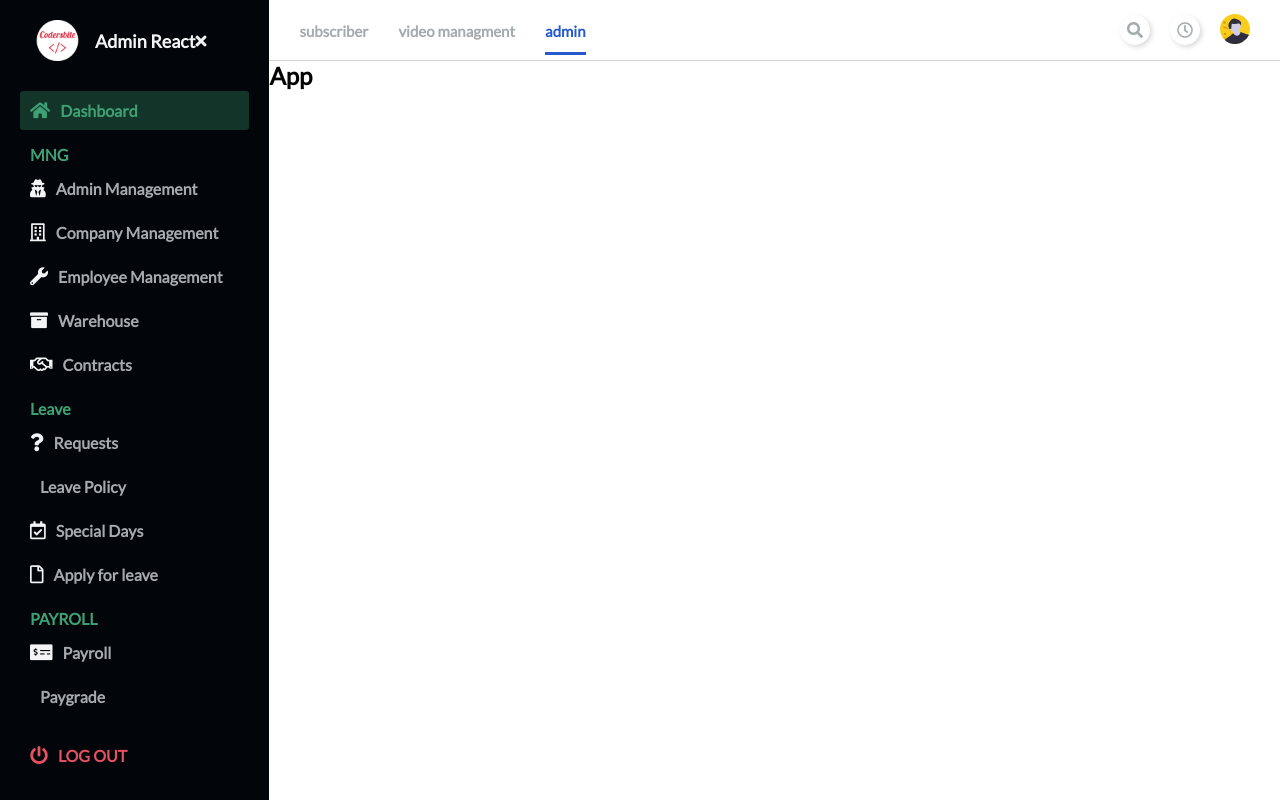
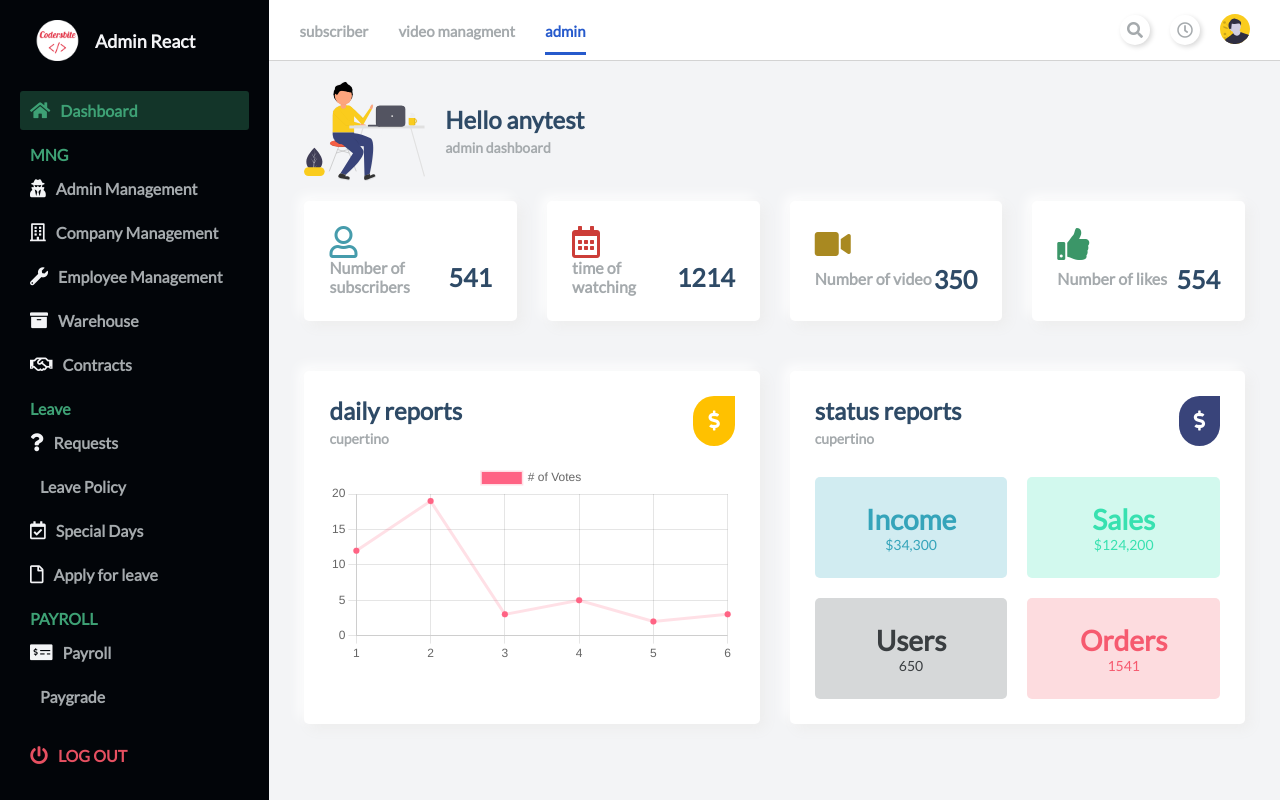
Before and after one commit to a-sadri/react-admin-template, a React (Create React App) app: page / in a window 1280 px wide. Built offline with nearby package versions, Linux system fonts and the light colour scheme; some icons are missing.

Commit message:
Create main and charts component

```diff
--- a/package.json
+++ b/package.json
@@ -6,7 +6,9 @@
     "@testing-library/jest-dom": "^5.15.0",
     "@testing-library/react": "^11.2.7",
     "@testing-library/user-event": "^12.8.3",
+    "chart.js": "^3.6.0",
     "react": "^17.0.2",
+    "react-chartjs-2": "^3.3.0",
     "react-dom": "^17.0.2",
     "react-scripts": "4.0.3",
     "web-vitals": "^1.1.2"
--- a/src/App.js
+++ b/src/App.js
@@ -1,5 +1,6 @@
 import { useState } from 'react';
 import './App.css';
+import Main from './components/main/Main';
 import Navbar from './components/navbar/Navbar';
 import Sidebar from './components/sidebar/Sidebar';
 
@@ -17,7 +18,7 @@ const App = () => {
   return (
     <div className='container'>
       <Navbar sidebarOpen={sidebarOpen} openSidebar={openSidebar} />
-      <h2>App</h2>
+      <Main />
       <Sidebar sidebarOpen={sidebarOpen} closeSidebar={closeSidebar} />
     </div>
   );
--- /dev/null
+++ b/src/components/charts/Chart.js
@@ -0,0 +1,32 @@
+import { Line } from 'react-chartjs-2';
+
+const data = {
+  labels: ['1', '2', '3', '4', '5', '6'],
+  datasets: [
+    {
+      label: '# of Votes',
+      data: [12, 19, 3, 5, 2, 3],
+      fill: false,
+      backgroundColor: 'rgb(255, 99, 132)',
+      borderColor: 'rgba(255, 99, 132, 0.2)',
+    },
+  ],
+};
+
+const options = {
+  scales: {
+    y: {
+      beginAtZero: true,
+    },
+  },
+};
+
+const Chart = () => {
+  return (
+    <div style={{ marginTop: '15px' }}>
+      <Line data={data} options={options} />
+    </div>
+  );
+};
+
+export default Chart;
--- /dev/null
+++ b/src/components/main/Main.js
@@ -0,0 +1,100 @@
+import './main.css';
+import hello from '../../assets/hello.svg';
+import Chart from '../charts/Chart';
+
+const Main = () => {
+  return (
+    <main>
+      <div className='main__container'>
+        <div className='main__title'>
+          <img src={hello} alt='hello' />
+          <div className='main__greeting'>
+            <h1>Hello anytest</h1>
+            <p>admin dashboard</p>
+          </div>
+        </div>
+
+        <div className='main__cards'>
+          <div className='card'>
+            <i className='far fa-user fa-2x text-lightblue'></i>
+            <div className='card__inner'>
+              <p className='text-primary-p'>Number of subscribers</p>
+              <span className='font-bold text-title'>541</span>
+            </div>
+          </div>
+
+          <div className='card'>
+            <i className='far fa-calendar-alt fa-2x text-red'></i>
+            <div className='card__inner'>
+              <p className='text-primary-p'>time of watching</p>
+              <span className='font-bold text-title'>1214</span>
+            </div>
+          </div>
+
+          <div className='card'>
+            <i className='fas fa-video fa-2x text-yellow'></i>
+            <div className='card__inner'>
+              <p className='text-primary-p'>Number of video</p>
+              <span className='font-bold text-title'>350</span>
+            </div>
+          </div>
+
+          <div className='card'>
+            <i className='fa fa-thumbs-up fa-2x text-green'></i>
+            <div className='card__inner'>
+              <p className='text-primary-p'>Number of likes</p>
+              <span className='font-bold text-title'>554</span>
+            </div>
+          </div>
+        </div>
+
+        <div className='charts'>
+          <div className='charts__left'>
+            <div className='charts__left__title'>
+              <div>
+                <h1>daily reports</h1>
+                <p>cupertino</p>
+              </div>
+              <i class='fas fa-dollar-sign'></i>
+            </div>
+            <Chart />
+          </div>
+
+          <div className='charts__right'>
+            <div className='charts__right__title'>
+              <div>
+                <h1>status reports</h1>
+                <p>cupertino</p>
+              </div>
+              <i class='fas fa-dollar-sign'></i>
+            </div>
+
+            <div className='charts__right__cards'>
+              <div className='card1'>
+                <h1>Income</h1>
+                <p>$34,300</p>
+              </div>
+
+              <div className='card2'>
+                <h1>Sales</h1>
+                <p>$124,200</p>
+              </div>
+
+              <div className='card3'>
+                <h1>Users</h1>
+                <p>650</p>
+              </div>
+
+              <div className='card4'>
+                <h1>Orders</h1>
+                <p>1541</p>
+              </div>
+            </div>
+          </div>
+        </div>
+      </div>
+    </main>
+  );
+};
+
+export default Main;
--- /dev/null
+++ b/src/components/main/main.css
@@ -0,0 +1,198 @@
+main {
+  background: #f3f4f6;
+  grid-area: main;
+  overflow-y: auto;
+}
+
+.main__container {
+  padding: 20px 35px;
+}
+
+.main__title {
+  display: flex;
+  align-items: center;
+}
+
+.main__title > img {
+  max-height: 100px;
+  object-fit: contain;
+  margin-right: 20px;
+}
+
+.main__greeting > h1 {
+  font-size: 24px;
+  color: #2e4a66;
+  margin-bottom: 5px;
+}
+
+.main__greeting > p {
+  font-size: 14px;
+  font-weight: 700;
+  color: #a5aaad;
+}
+
+.main__cards {
+  display: grid;
+  grid-template-columns: 1fr 1fr 1fr 1fr;
+  gap: 30px;
+  margin: 20px 0;
+}
+
+.card {
+  display: flex;
+  flex-direction: column;
+  justify-content: space-around;
+  height: 70px;
+  padding: 25px;
+  border-radius: 5px;
+  background: #ffffff;
+  box-shadow: 5px 5px 13px #ededed, -5px -5px 13px #ffffff;
+}
+
+.card__inner {
+  display: flex;
+  align-items: center;
+  justify-content: space-between;
+}
+
+.card__inner > span {
+  font-size: 25px;
+}
+
+.charts {
+  display: grid;
+  grid-template-columns: 1fr 1fr;
+  gap: 30px;
+  margin-top: 50px;
+}
+
+.charts__left {
+  padding: 25px;
+  border-radius: 5px;
+  background: #ffffff;
+  box-shadow: 5px 5px 13px #ededed, -5px -5px 13px #ffffff;
+}
+
+.charts__left__title {
+  display: flex;
+  align-items: center;
+  justify-content: space-between;
+}
+
+.charts__left__title > div > h1 {
+  font-size: 24px;
+  color: #2e4a66;
+  margin-bottom: 5px;
+}
+
+.charts__left__title > div > p {
+  font-size: 14px;
+  font-weight: 700;
+  color: #a5aaad;
+}
+
+.charts__left__title > i {
+  color: #ffffff;
+  font-size: 20px;
+  background: #ffc100;
+  border-radius: 200px 0 200px 200px;
+  -moz-border-radius: 200px 0 200px 200px;
+  -webkit-border-radius: 200px 0 200px 200px;
+  border: 0px solid #000000;
+  padding: 15px;
+}
+
+.charts__right {
+  padding: 25px;
+  border-radius: 5px;
+  background: #ffffff;
+  box-shadow: 5px 5px 13px #ededed, -5px -5px 13px #ffffff;
+}
+
+.charts__right__title {
+  display: flex;
+  align-items: center;
+  justify-content: space-between;
+}
+
+.charts__right__title > div > h1 {
+  font-size: 24px;
+  color: #2e4a66;
+  margin-bottom: 5px;
+}
+
+.charts__right__title > div > p {
+  font-size: 14px;
+  font-weight: 700;
+  color: #a5aaad;
+}
+
+.charts__right__title > i {
+  color: #ffffff;
+  font-size: 20px;
+  background: #39447a;
+  border-radius: 200px 0 200px 200px;
+  border: 0px solid #000000;
+  padding: 15px;
+}
+
+.charts__right__cards {
+  display: grid;
+  grid-template-columns: 1fr 1fr;
+  gap: 20px;
+  margin-top: 30px;
+}
+
+.card1 {
+  background: #d1ecf1;
+  color: #35a4ba;
+  text-align: center;
+  padding: 25px;
+  border-radius: 5px;
+  font-size: 14px;
+}
+
+.card2 {
+  background: #d2f9ee;
+  color: #38e1b0;
+  text-align: center;
+  padding: 25px;
+  border-radius: 5px;
+  font-size: 14px;
+}
+
+.card3 {
+  background: #d6d8d9;
+  color: #3a3e41;
+  text-align: center;
+  padding: 25px;
+  border-radius: 5px;
+  font-size: 14px;
+}
+
+.card4 {
+  background: #fddcdf;
+  color: #f65a6f;
+  text-align: center;
+  padding: 25px;
+  border-radius: 5px;
+  font-size: 14px;
+}
+
+@media only screen and (max-width: 855px) {
+  .main__cards {
+    grid-template-columns: 1fr;
+    gap: 10px;
+    margin-bottom: 0;
+  }
+
+  /* .charts__right__cards {
+    grid-template-columns: 1fr;
+    gap: 10px;
+  } */
+
+  .charts {
+    grid-template-columns: 1fr;
+    margin-top: 30px;
+  }
+}
--- a/src/components/sidebar/Sidebar.js
+++ b/src/components/sidebar/Sidebar.js
@@ -8,13 +8,15 @@ const Sidebar = ({ sidebarOpen, closeSidebar }) => {
         <div className='sidebar__img'>
           <img src={logo} alt='logo' />
           <h1>Admin React</h1>
-          <i
-            className='fa fa-times'
-            id='sidebarIcon'
-            onClick={() => closeSidebar()}
-          ></i>
         </div>
+        <i
+          className='fa fa-times'
+          id='sidebarIcon'
+          onClick={() => closeSidebar()}
+          aria-hidden='true'
+        ></i>
       </div>
+
       <div className='sidebar__menu'>
         <div className='sidebar__link active_menu_link'>
           <i className='fa fa-home'></i>
--- a/src/components/sidebar/sidebar.css
+++ b/src/components/sidebar/sidebar.css
@@ -89,7 +89,7 @@
   font-size: 18px;
 }
 
-.sidebar-responsive {
+.sidebar_responsive {
   display: inline !important;
   z-index: 9999 !important;
   left: 0 !important;
```
Also changed, not shown: 1 other file (tests, documents, lock files or other folders).
